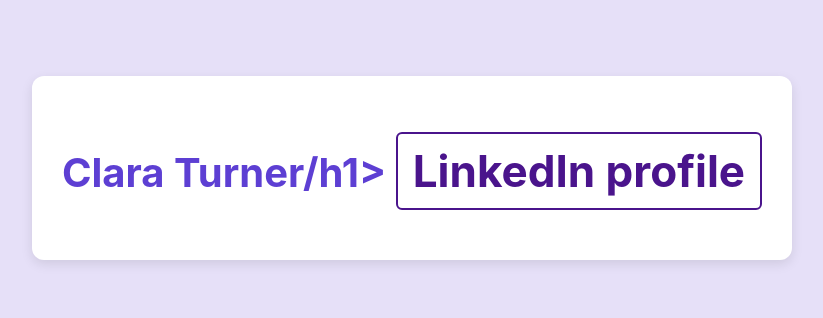
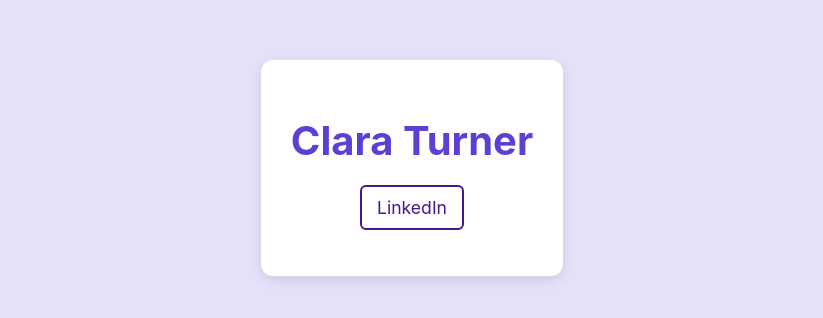
Before and after one commit to claramturner/claramturner.github.io, a plain HTML site: page index.html in a window 1280 px wide. Shown: the part 232-550 px from the top of the page, without its empty margins (228-1051 px from the left). Drawn offline with Linux system fonts and the light colour scheme.

Commit message:
Fix index.html AI slop

```diff
--- a/index.html
+++ b/index.html
@@ -3,7 +3,7 @@
 <head>
     <meta charset="UTF-8">
     <meta name="viewport" content="width=device-width, initial-scale=1.0">
-    <title>My Personal Page</title>
+    <title>Clara Turner</title>
     <style>
         /*
          * Embedded CSS for styling the personal homepage
@@ -64,11 +64,12 @@
 </head>
 <body>
     <div class="container">
-        <h1>Clara Turner/h1>
-
+        <h1>Clara Turner</h1>
+        <p>
         <a href="https://www.linkedin.com/in/clara-turner-64764b29/">
-            LinkedIn profile
+            LinkedIn
         </a>
+        </p>
     </div>
 </body>
 </html>
```
